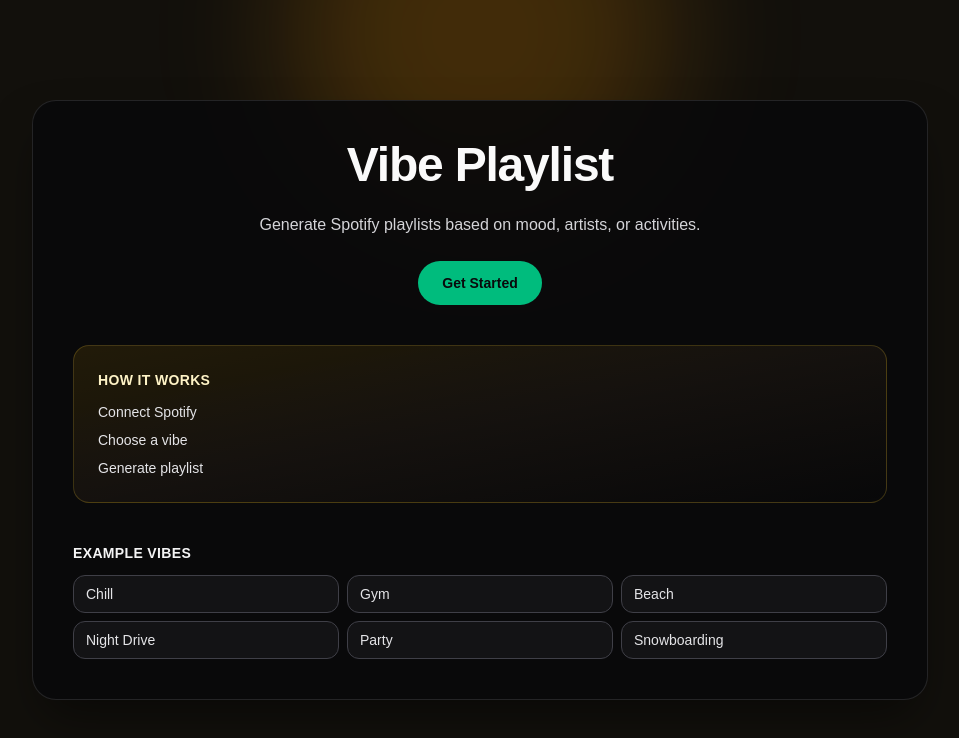
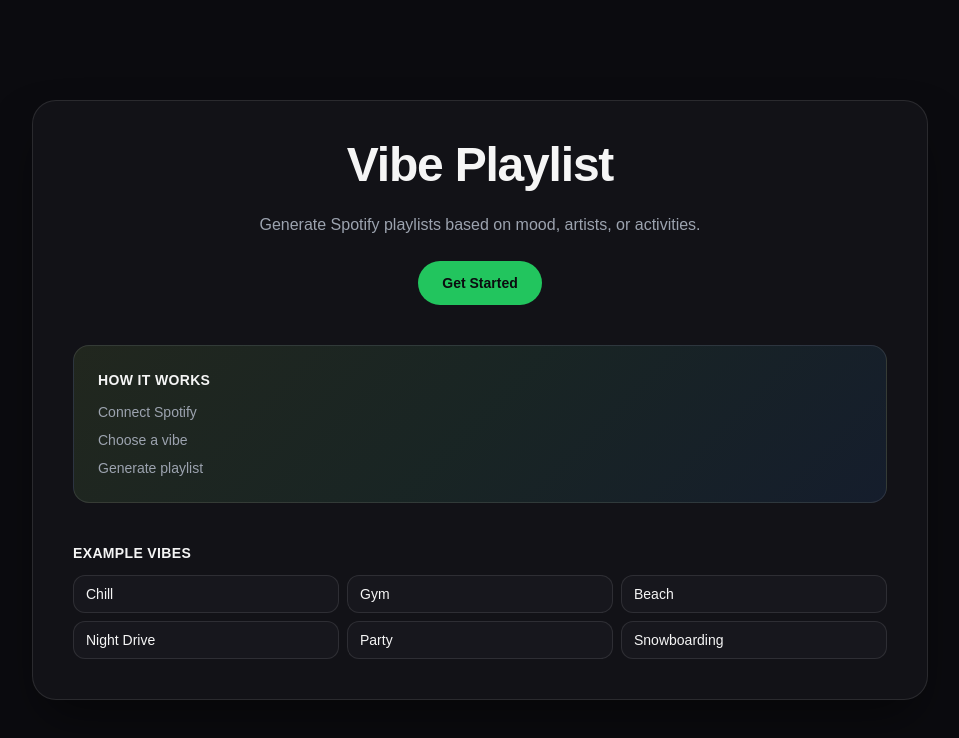
Before and after one commit to matheusdemeis/vibe-playlist, a Next.js app: page / in a window 1280 px wide. Shown: the top 738 px of the page, without its empty margins (160-1119 px from the left). Built offline with nearby package versions, Linux system fonts and the light colour scheme.

Commit message:
ui/chaging-main-colors

```diff
--- a/src/app/globals.css
+++ b/src/app/globals.css
@@ -2,8 +2,22 @@
 @source "../";
 
 :root {
-  --background: #ffffff;
-  --foreground: #171717;
+  --background: #0b0b0f;
+  --foreground: #f5f5f5;
+  --brand-bg: #0b0b0f;
+  --card-bg: #121217;
+  --text-primary: #f5f5f5;
+  --text-secondary: #9ca3af;
+  --brand-action: #22c55e;
+  --brand-action-hover: #4ade80;
+  --brand-focus: #56cc9d;
+  --brand-info: #2f80ed;
+  --brand-info-hover: #5397ee;
+  --surface-elevated: #17171d;
+  --surface-elevated-hover: #1f1f27;
+  --gradient-soft: linear-gradient(135deg, rgba(168, 224, 99, 0.1), rgba(86, 204, 157, 0.1), rgba(47, 128, 237, 0.1));
+  --brand-gradient: linear-gradient(135deg, #a8e063, #56cc9d, #2f80ed);
+  --brand-glow: radial-gradient(circle at top, rgba(86, 204, 157, 0.35), transparent 60%);
 }
 
 @theme inline {
@@ -13,13 +27,6 @@
   --font-mono: var(--font-geist-mono);
 }
 
-@media (prefers-color-scheme: dark) {
-  :root {
-    --background: #0a0a0a;
-    --foreground: #ededed;
-  }
-}
-
 body {
   background: var(--background);
   color: var(--foreground);
--- a/src/app/page.tsx
+++ b/src/app/page.tsx
@@ -3,31 +3,33 @@
 
 export default function Home() {
   return (
-    <div className="relative flex min-h-screen items-center justify-center overflow-hidden bg-[#12100c] px-4 py-10">
+    <div className="relative flex min-h-screen items-center justify-center overflow-hidden bg-[var(--brand-bg)] px-4 py-10">
       <div
         aria-hidden
-        className="pointer-events-none absolute -top-40 left-1/2 h-96 w-96 -translate-x-1/2 rounded-full bg-amber-500/20 blur-3xl"
+        className="pointer-events-none absolute inset-x-0 top-0 h-80 bg-[var(--brand-glow)]"
       />
 
-      <main className="relative flex w-full max-w-4xl flex-col gap-10 rounded-3xl border border-zinc-800/90 bg-zinc-950/90 p-6 text-left shadow-2xl shadow-black/50 sm:p-10">
+      <main className="relative flex w-full max-w-4xl flex-col gap-10 rounded-3xl border border-white/10 bg-[var(--card-bg)] p-6 text-left shadow-2xl shadow-black/50 sm:p-10">
         <section className="space-y-5 text-center sm:space-y-6">
-          <h1 className="text-4xl font-semibold tracking-tight text-zinc-50 sm:text-5xl">
+          <h1 className="text-4xl font-semibold tracking-tight text-[var(--text-primary)] sm:text-5xl">
             Vibe Playlist
           </h1>
-          <p className="mx-auto max-w-2xl text-sm text-zinc-300 sm:text-base">
+          <p className="mx-auto max-w-2xl text-sm text-[var(--text-secondary)] sm:text-base">
             Generate Spotify playlists based on mood, artists, or activities.
           </p>
           <Link
             href="/generate"
-            className="inline-flex rounded-full bg-emerald-500 px-6 py-3 text-sm font-semibold text-zinc-950 transition-colors hover:bg-emerald-400"
+            className="inline-flex rounded-full bg-[var(--brand-action)] px-6 py-3 text-sm font-semibold text-[var(--brand-bg)] transition-colors hover:bg-[var(--brand-action-hover)]"
           >
             Get Started
           </Link>
         </section>
 
-        <section className="space-y-3 rounded-2xl border border-amber-300/20 bg-gradient-to-br from-amber-400/10 via-orange-300/5 to-transparent p-5 sm:p-6">
-          <h2 className="text-sm font-semibold uppercase tracking-wide text-amber-100">How it works</h2>
-          <ul className="space-y-2 text-sm text-zinc-200">
+        <section className="space-y-3 rounded-2xl border border-white/10 bg-[image:var(--gradient-soft)] p-5 sm:p-6">
+          <h2 className="text-sm font-semibold uppercase tracking-wide text-[var(--text-primary)]">
+            How it works
+          </h2>
+          <ul className="space-y-2 text-sm text-[var(--text-secondary)]">
             <li>Connect Spotify</li>
             <li>Choose a vibe</li>
             <li>Generate playlist</li>
@@ -35,12 +37,14 @@
         </section>
 
         <section className="space-y-3">
-          <h2 className="text-sm font-semibold uppercase tracking-wide text-zinc-100">Example vibes</h2>
+          <h2 className="text-sm font-semibold uppercase tracking-wide text-[var(--text-primary)]">
+            Example vibes
+          </h2>
           <div className="grid grid-cols-2 gap-2 sm:grid-cols-3">
             {VIBE_OPTIONS.map((vibe) => (
               <div
                 key={vibe.value}
-                className="rounded-xl border border-zinc-700 bg-zinc-900/70 px-3 py-2 text-sm font-medium text-zinc-200"
+                className="rounded-xl border border-white/10 bg-[var(--surface-elevated)] px-3 py-2 text-sm font-medium text-[var(--text-primary)]"
               >
                 {vibe.label}
               </div>
```
Also changed, not shown: src/app/generate/page.tsx (+44 -44 lines).
